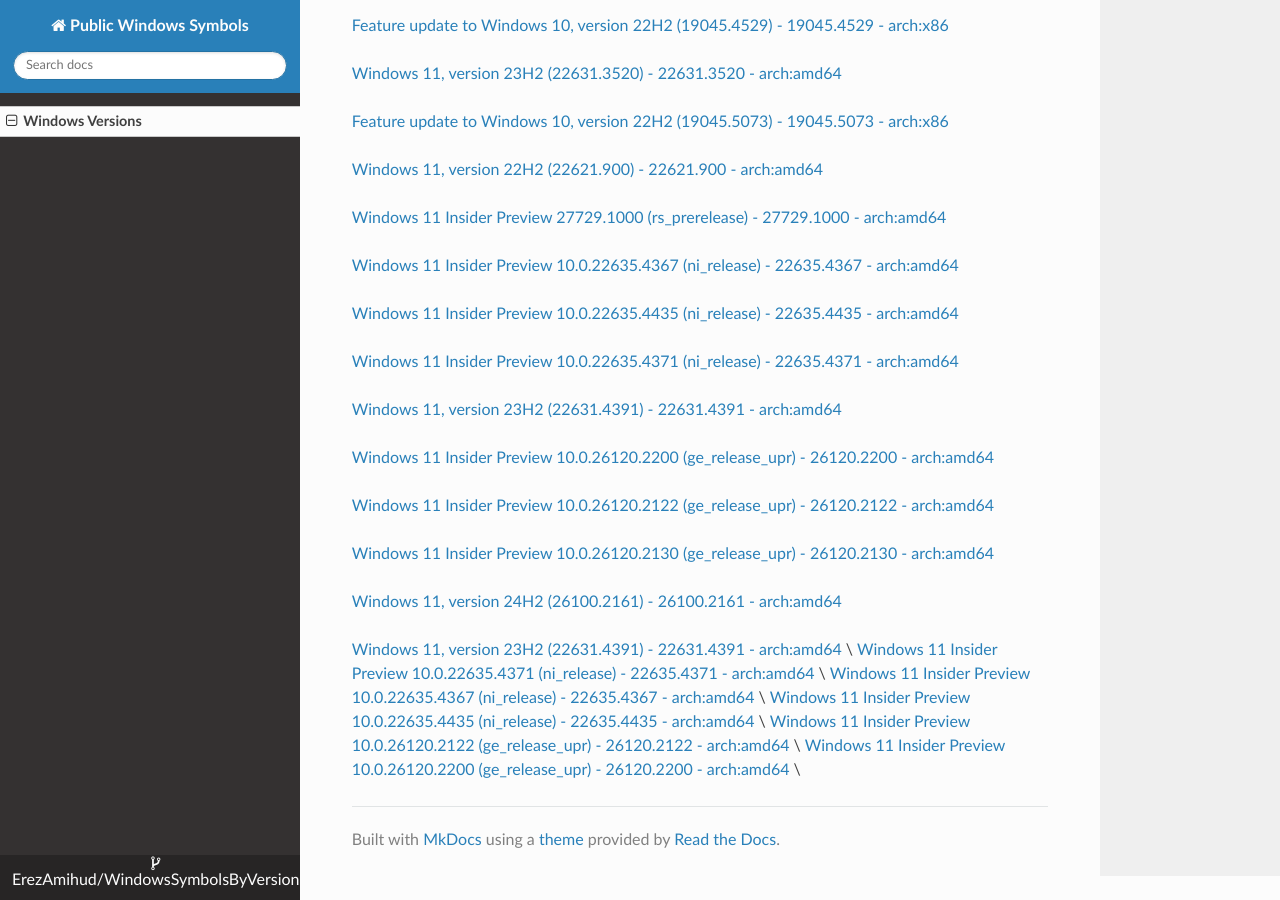
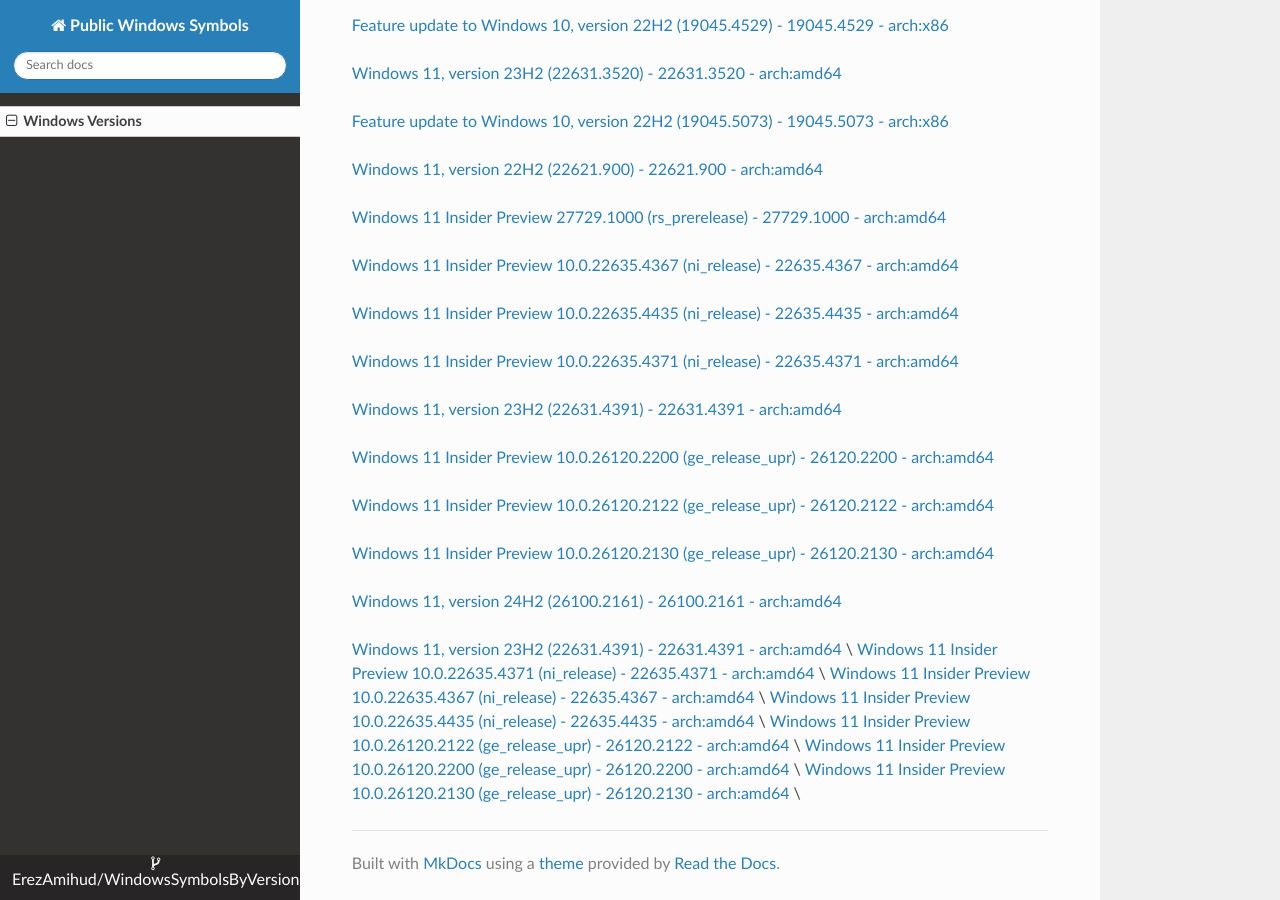
Before and after one commit to ErezAmihud/WindowsSymbolsByVersion, an MkDocs documentation site: the page built from docs/index.md, in a window 1280 px wide and 900 px high, scrolled down 3533 px. Built offline with MkDocs 1.6.1, drawn with Linux system fonts in a browser that asks for light colours; nearby versions of some CDN libraries.

Commit message:
Automated commit, add manifest for 8e99fe48-06d3-4f0a-9a09-a849f7f2551c

```diff
--- a/docs/index.md
+++ b/docs/index.md
@@ -167,3 +167,4 @@
 [Windows 11 Insider Preview 10.0.22635.4435 (ni_release) - 22635.4435 - arch:amd64](https://github.com/ErezAmihud/WindowsSymbolsByVersion/blob/main/manifests/c782f4ff-3e71-4453-ac16-d0cab4d5c45d.manifest) \
 [Windows 11 Insider Preview 10.0.26120.2122 (ge_release_upr) - 26120.2122 - arch:amd64](https://github.com/ErezAmihud/WindowsSymbolsByVersion/blob/main/manifests/a495c8ac-f626-4839-9c4f-231eb4ad5ce2.manifest) \
 [Windows 11 Insider Preview 10.0.26120.2200 (ge_release_upr) - 26120.2200 - arch:amd64](https://github.com/ErezAmihud/WindowsSymbolsByVersion/blob/main/manifests/1ddbb3b6-9ebd-4d4c-b9d7-4b0c39663fd0.manifest) \
+[Windows 11 Insider Preview 10.0.26120.2130 (ge_release_upr) - 26120.2130 - arch:amd64](https://github.com/ErezAmihud/WindowsSymbolsByVersion/blob/main/manifests/8e99fe48-06d3-4f0a-9a09-a849f7f2551c.manifest) \
```
Also changed, not shown: process_builds.json (+1 -1 lines).
